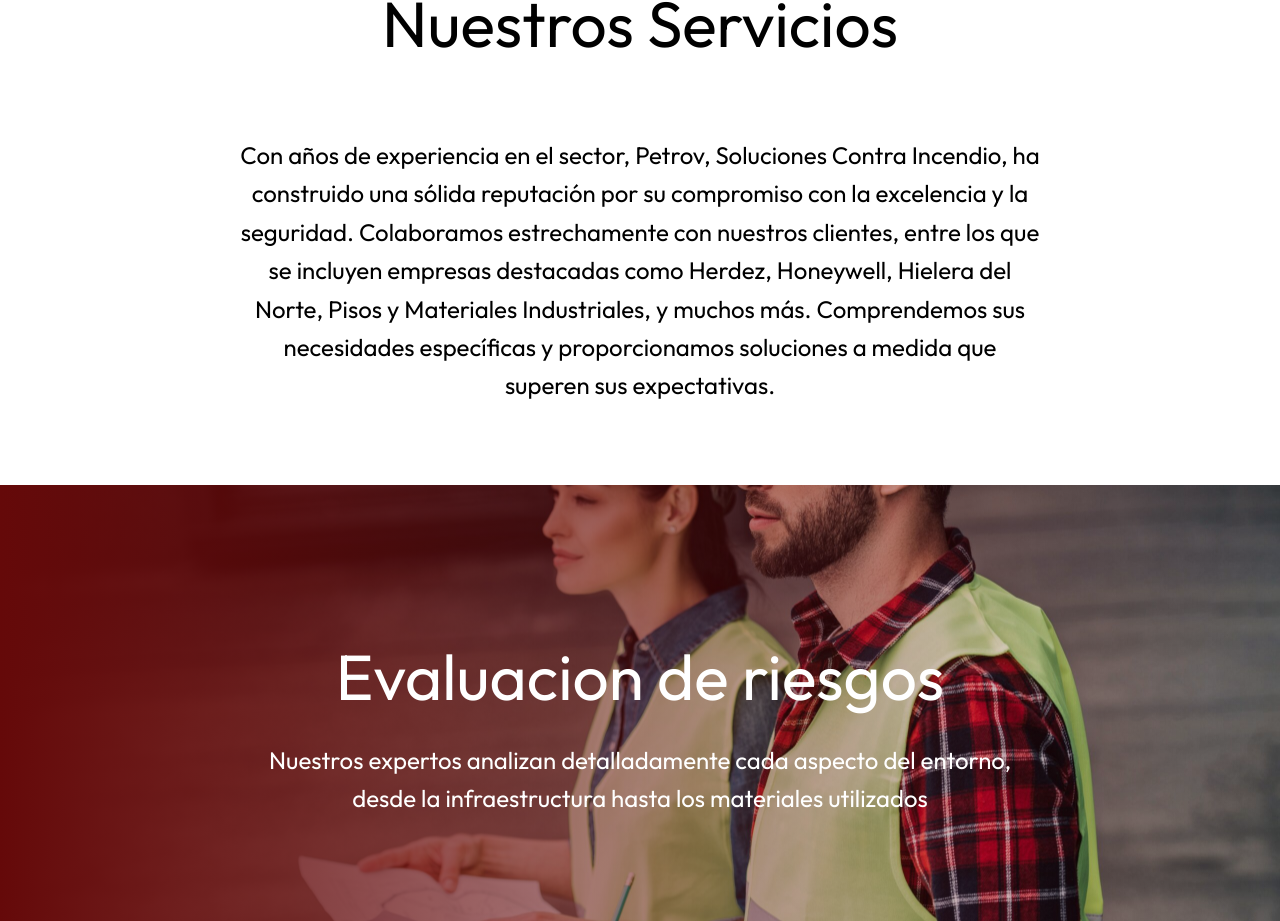
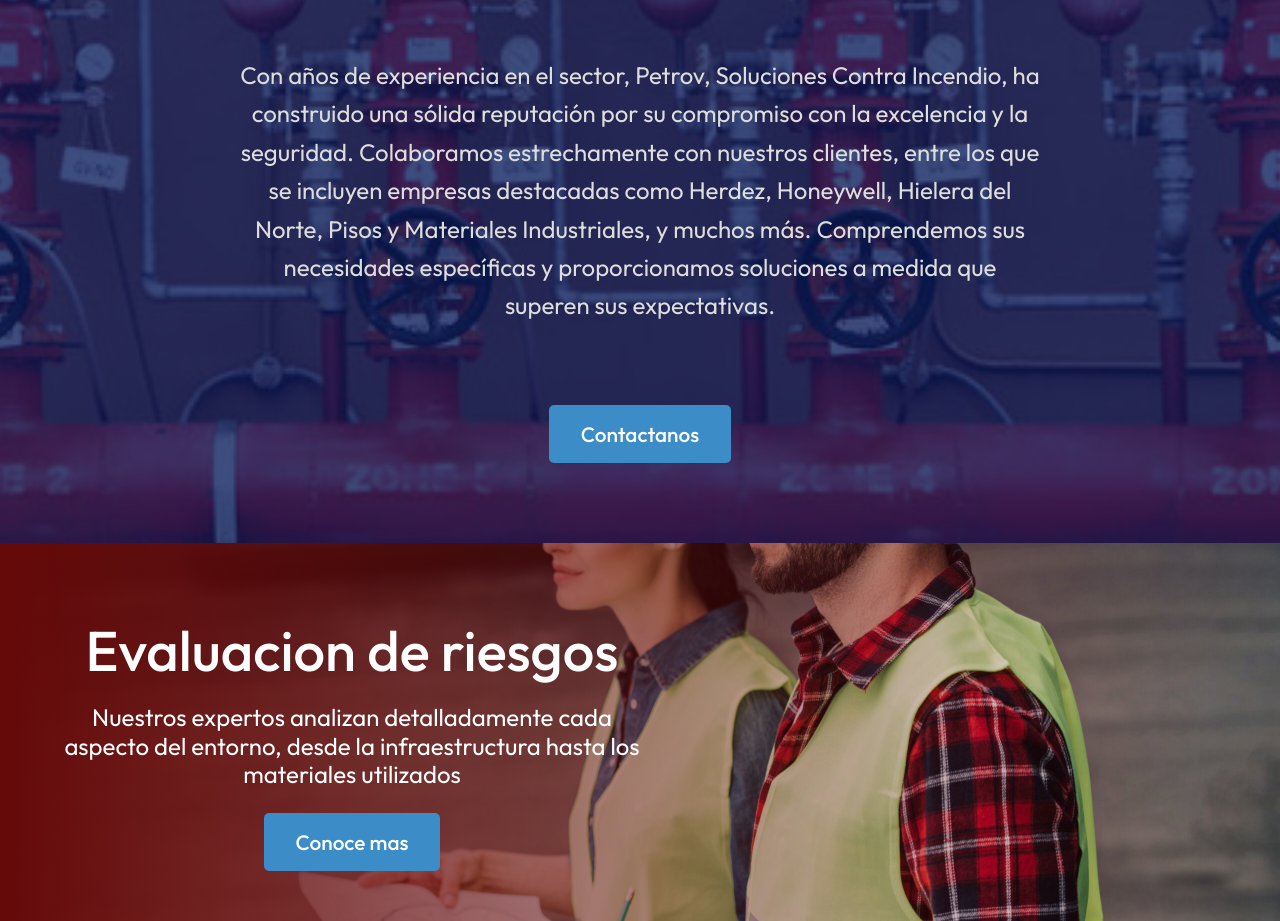
Before and after one commit to JDanielFV/Petrov-Landing, a React (Vite) app in the folder petrov/: page / in a window 1280 px wide. Shown: the part 1879-2800 px from the top of the page. Built offline with nearby package versions, Linux system fonts and the light colour scheme.

Commit message:
Cta agregado a todo el documento

```diff
--- a/petrov/src/assets/components/Conocenos.jsx
+++ b/petrov/src/assets/components/Conocenos.jsx
@@ -1,4 +1,6 @@
 import styled from 'styled-components'
+import Cta from '../components/Cta'
+
 
 const ConocenosContainer = styled.div`
   position: relative;
@@ -124,7 +126,6 @@
         <ConocenosContainer>
             <Title>¿Quienes somos?</Title>
             <Copy>Con años de experiencia en el sector, Petrov, Soluciones Contra Incendio, ha construido una sólida reputación por su compromiso con la excelencia y la seguridad. Colaboramos estrechamente con nuestros clientes, entre los que se incluyen empresas destacadas como Herdez, Honeywell, Hielera del Norte, Pisos y Materiales Industriales, y muchos más. Comprendemos sus necesidades específicas y proporcionamos soluciones a medida que superen sus expectativas.</Copy>
-
             <ValoresContainer>
             <Valores>
                 <ImageV src="../src/assets/images/MisionIcono.svg" />
@@ -137,6 +138,10 @@
                 <ValoresTextos>Proporcionar soluciones innovadoras y efectivas para la prevención y control de incendios en todos los sectores, asegurando la protección de vidas y bienes.</ValoresTextos>
             </Valores>
             </ValoresContainer>
+            <Title>Nuestros Servicios</Title>
+                <Copy>Con años de experiencia en el sector, Petrov, Soluciones Contra Incendio, ha construido una sólida reputación por su compromiso con la excelencia y la seguridad. Colaboramos estrechamente con nuestros clientes, entre los que se incluyen empresas destacadas como Herdez, Honeywell, Hielera del Norte, Pisos y Materiales Industriales, y muchos más. Comprendemos sus necesidades específicas y proporcionamos soluciones a medida que superen sus expectativas.</Copy>
+                <Cta text={"Contactanos"} />
+
         </ConocenosContainer>
     )
 }
--- a/petrov/src/assets/components/Cta.jsx
+++ b/petrov/src/assets/components/Cta.jsx
@@ -0,0 +1,36 @@
+import styled from 'styled-components';
+
+// Estilos para el botón
+const ScrollButton = styled.button`
+  font-family: outfit;
+  font-weight: 500;
+  background-color: #3B8CC7;
+  color: #fff;
+  border: none;
+  border-radius: 5px;
+  padding: 1rem 2rem;
+  cursor: pointer;
+  font-size: 1.3rem;
+  transition: background-color 0.3s, transform 0.3s;
+  max-width: 14rem;
+
+  &:hover {
+    background-color: #fff;
+    color: #021757;
+    transform: translateY(-.5rem); // Efecto de elevación
+  }
+`;
+
+const ScrollToContactButton = ({ text }) => {
+  // Función para hacer scroll suave a la sección de contacto
+  const scrollToContact = () => {
+    const section = document.getElementById('contacto');
+    if (section) {
+      section.scrollIntoView({ behavior: 'smooth' });
+    }
+  };
+
+  return <ScrollButton onClick={scrollToContact}>{text}</ScrollButton>;
+};
+
+export default ScrollToContactButton;
--- a/petrov/src/assets/components/Cursos.jsx
+++ b/petrov/src/assets/components/Cursos.jsx
@@ -1,4 +1,5 @@
 import styled from 'styled-components'
+import Cta from '../components/Cta'
 
 const CursosContainer = styled.div`
   position: relative;
@@ -129,18 +130,22 @@
                 <CursoTarjeta>
                     <CursoImagen src="../src/assets/images/bases.png"></CursoImagen>
                     <CursoTextos>Bases en Sistemas Contra Incendio (NFPA 13, 14, 20, 25)</CursoTextos>
+                    <Cta text={"Conoce máss"}/>
                 </CursoTarjeta>
                 <CursoTarjeta>
                     <CursoImagen src="../src/assets/images/programacion.png"></CursoImagen>
                     <CursoTextos>Aprende a Programar Notifier: VeriFire Tools</CursoTextos>
+                    <Cta text={"Conoce máss"}/>
                 </CursoTarjeta>
                 <CursoTarjeta>
                     <CursoImagen src="../src/assets/images/nfps25.jpg"></CursoImagen>
                     <CursoTextos>NFPA 25: Aprende Sobre Mantenimientos en Sistemas Contra Incendios</CursoTextos>
+                    <Cta text={"Conoce máss"}/>
                 </CursoTarjeta>
                 <CursoTarjeta>
                     <CursoImagen src="../src/assets/images/nfpa.webp"></CursoImagen>
                     <CursoTextos>NFPA 72: Diseño de un Sistema de Alarmas</CursoTextos>
+                    <Cta text={"Conoce máss"}/>
                 </CursoTarjeta>
             </CursoContainer>
         </CursosContainer>
--- a/petrov/src/assets/components/NavBar.jsx
+++ b/petrov/src/assets/components/NavBar.jsx
@@ -100,6 +100,11 @@
     }
   };
 
+  // Función para hacer scroll a la parte superior
+  const scrollToTop = () => {
+    window.scrollTo({ top: 0, behavior: 'smooth' });
+  };
+
   // Función para alternar el estado del menú en móviles
   const toggleMenu = () => {
     setMenuOpen(!menuOpen);
@@ -108,7 +113,7 @@
   return (
     <NavbarContainer>
       {/* Logo de la página */}
-      <Logo src="../src/assets/images/logo.png" alt="Logo" />
+      <Logo onClick={scrollToTop} src="../src/assets/images/logo.png" alt="Logo" />
 
       {/* Enlaces en vista de escritorio */}
       <NavLinks>
--- a/petrov/src/assets/components/Servicios.jsx
+++ b/petrov/src/assets/components/Servicios.jsx
@@ -1,61 +1,10 @@
 import styled from 'styled-components'
+import Cta from '../components/Cta'
 
-const ServiciosContainer = styled.div`
-  position: relative;
-  display: flex;
-  flex-direction: column;
-  align-items: center;
-  justify-content: center;
-  height: 100%;
-  width: auto;
-  background-size: cover;
-  background-position: center;
-  padding: 5rem 2rem;
-  text-align: center;
-  gap: 5rem;
 
-  & > * {
-    position: relative;
-    z-index: 2;
-  }
-`
-
-const Title = styled.p`
-  font-size: 4rem;
-  font-weight: 400;
-  color: #000;
-
-  /* Breakpoints para pantallas más pequeñas */
-  @media (max-width: 768px) {
-    font-size: 3rem; /* Pantallas medianas (tablets) */
-  }
-
-  @media (max-width: 480px) {
-    font-size: 2rem; /* Pantallas pequeñas (móviles) */
-  }
-`
-
-const Copy = styled.p`
-  font-size: 1.5rem;
-  color: #000;
-  text-align: center;
-  max-width: 800px;
-  line-height: 1.6;
-
-  /* Breakpoints para pantallas más pequeñas */
-  @media (max-width: 768px) {
-    font-size: 1.25rem; /* Pantallas medianas (tablets) */
-    max-width: 90%; /* Ajustar el ancho en pantallas medianas */
-  }
-
-  @media (max-width: 480px) {
-    font-size: 1rem; /* Pantallas pequeñas (móviles) */
-    max-width: 95%; /* Ajustar el ancho en pantallas pequeñas */
-  }
-`
 const TitleServicios = styled.p`
-  font-size: 4rem;
-  font-weight: 400;
+  font-size: 3.5rem;
+  font-weight: 500;
   color: #FFF;
 
   /* Breakpoints para pantallas más pequeñas */
@@ -71,9 +20,9 @@
 const CopyServicios = styled.p`
   font-size: 1.5rem;
   color: #FFF;
-  text-align: center;
-  max-width: 800px;
-  line-height: 1.6;
+  text-align:center;
+  line-height: 1.2;
+   margin: 1.5rem 0 1.5rem 0;
 
   /* Breakpoints para pantallas más pequeñas */
   @media (max-width: 768px) {
@@ -90,16 +39,15 @@
   position: relative;
   display: flex;
   flex-direction: column;
-  align-items: center;
-  justify-content: center;
+  align-items: ${props => props.alignItems};
+  justify-content: space-between;
   height: auto;
   width: auto;
   background-image: url(${props => props.src});
   background-size: cover;
   background-position: center;
-  padding: 10rem 2rem 10rem 2rem ;
+  padding: 5rem 4rem 5rem 4rem ;
   text-align: center;
-  gap: 2rem;
 
   &::before {
     content: '';
@@ -118,31 +66,52 @@
   }
 
 `
+const ServicioTexto = styled.div`
+
+  @media (min-width:769px) {
+    width: 50%;  }
+
+  @media (max-width: 768px) {
+    width: 90%;
+  }
+
+  @media (max-width: 480px) {
+    width: 98%;
+  }
+`;
 
 
 
 const Servicios = () => {
   return (
     <>
-            <ServiciosContainer>
-                <Title>Nuestros Servicios</Title>
-                <Copy>Con años de experiencia en el sector, Petrov, Soluciones Contra Incendio, ha construido una sólida reputación por su compromiso con la excelencia y la seguridad. Colaboramos estrechamente con nuestros clientes, entre los que se incluyen empresas destacadas como Herdez, Honeywell, Hielera del Norte, Pisos y Materiales Industriales, y muchos más. Comprendemos sus necesidades específicas y proporcionamos soluciones a medida que superen sus expectativas.</Copy>
-            </ServiciosContainer>
-            <ServicioContainer src="./src/assets/images/evaluacion.jpg" color='90deg, rgba(101,9,9,1) 0%, rgba(255,255,255,0) 100%'>
+      <ServicioContainer src="./src/assets/images/evaluacion.jpg" color='90deg, rgba(101,9,9,1) 0%, rgba(255,255,255,0) 100%' alignItems='star'>
+        <ServicioTexto>
           <TitleServicios>Evaluacion de riesgos</TitleServicios>
           <CopyServicios>Nuestros expertos analizan detalladamente cada aspecto del entorno, desde la infraestructura hasta los materiales utilizados</CopyServicios>
-            </ServicioContainer>
-            <ServicioContainer src="../src/assets/images/diseno.webp" color='270deg, rgba(101,9,9,1) 0%, rgba(255,255,255,0) 100%'>
+          <Cta text={"Conoce mas"} />
+        </ServicioTexto>
+      </ServicioContainer  >
+      <ServicioContainer src="../src/assets/images/diseno.webp" color='270deg, rgba(101,9,9,1) 0%, rgba(255,255,255,0) 100%' alignItems='end'>
+        <ServicioTexto>
           <TitleServicios>Diseño e instalación de sistemas contra incendios</TitleServicios>
           <CopyServicios>Desarrollamos e implementamos soluciones personalizadas, incluyendo sistemas de rociadores automáticos, alarmas contra incendio</CopyServicios>
+          <Cta text={"Conoce mas"} />
+        </ServicioTexto>
       </ServicioContainer>
-            <ServicioContainer src="../src/assets/images/capacitacion.jpg" color='90deg, rgba(101,9,9,1) 0%, rgba(255,255,255,0) 100%'>
+      <ServicioContainer src="../src/assets/images/capacitacion.jpg" color='90deg, rgba(101,9,9,1) 0%, rgba(255,255,255,0) 100%' alignItems='start'>
+        <ServicioTexto>
           <TitleServicios>Capacitación en seguridad</TitleServicios>
           <CopyServicios>ofrecemos programas de capacitación para el personal y los residentes, abordando temas cruciales como la prevención de incendios</CopyServicios>
+          <Cta text={"Conoce mas"} />
+        </ServicioTexto>
       </ServicioContainer>
-            <ServicioContainer src="../src/assets/images/mantenimiento.jpg" color='270deg, rgba(101,9,9,1) 0%, rgba(255,255,255,0) 100%'>
+      <ServicioContainer src="../src/assets/images/mantenimiento.jpg" color='270deg, rgba(101,9,9,1) 0%, rgba(255,255,255,0) 100%' alignItems='end'>
+        <ServicioTexto>
           <TitleServicios>Mantenimiento y pruebas regulares</TitleServicios>
           <CopyServicios>Nuestra empresa proporciona servicios de mantenimiento programado y pruebas regulares para garantizar el funcionamiento oóptimo de los sistemas contra incendios</CopyServicios>
+          <Cta text={"Conoce mas"} />
+        </ServicioTexto>
       </ServicioContainer>
     </>
   )
--- a/petrov/src/assets/components/Welcome.jsx
+++ b/petrov/src/assets/components/Welcome.jsx
@@ -1,4 +1,6 @@
 import styled from 'styled-components'
+import Cta from '../components/Cta'
+
 
 const WelcomeContainer = styled.div`
   position: relative;
@@ -76,6 +78,7 @@
 
                 Nuestra misión es proporcionar soluciones integrales y avanzadas para garantizar la seguridad y protección de vidas y propiedades.
             </Copy>
+            <Cta text={"Contactanos"}/>
         </WelcomeContainer>
     )
 }
```
Lines whose indentation alone changed are shown as unchanged.
